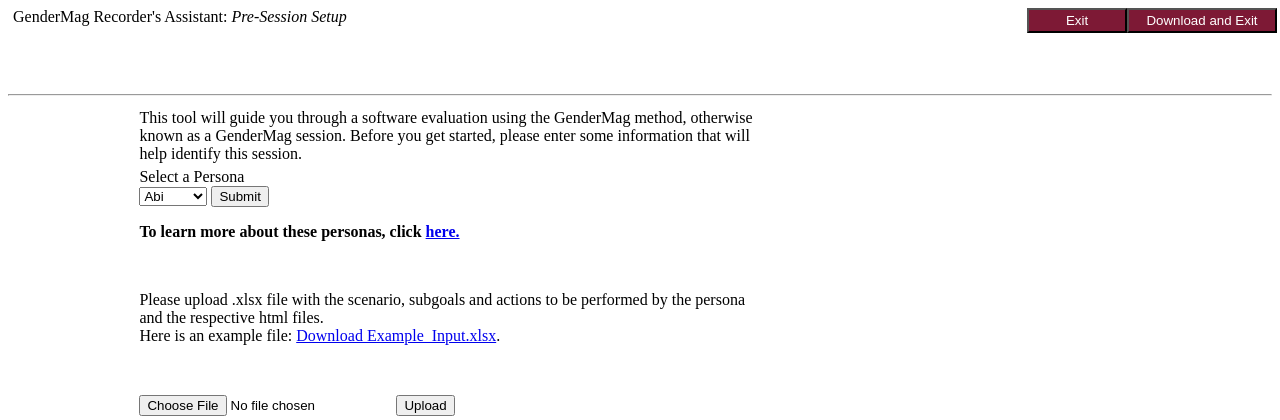
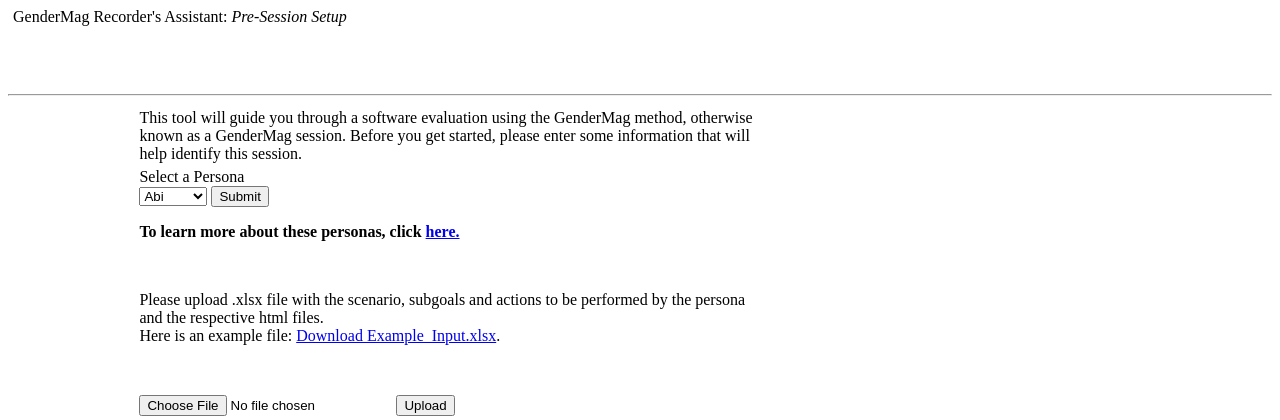
Before and after one commit to Amreeta-18/AID-GUI, a Flask app: page /uploadpage in a window 1280 px wide. Shown: the top 420 px of the page. Run offline with Flask 2, Linux system fonts and the light colour scheme; some libraries are stand-ins or nearby versions.

Commit message:
Clean Code - 1

```diff
--- a/templates/uploadpage.html
+++ b/templates/uploadpage.html
@@ -42,9 +42,9 @@
     </span>
 
 <!-- Download and Exit button-->
-<button id="saveAndExit" style="float:right; width:150px; height:25px;background-color:#7D1935;color:white;">Download and Exit</button>
+<!-- <button id="saveAndExit" style="float:right; width:150px; height:25px;background-color:#7D1935;color:white;">Download and Exit</button> -->
 <!-- Exit without Downloading button-->
-<button id="justExit" style="float:right; width:100px; height:25px;background-color:#7D1935;color:white;">Exit</button>
+<!-- <button id="justExit" style="float:right; width:100px; height:25px;background-color:#7D1935;color:white;">Exit</button> -->
 
 <!-- <button id="viewPersona">View Personas</button> -->
 
@@ -61,7 +61,7 @@
 			<!--button class="moreOrLess" stateVar=0> See more </button-->
 
 		</div>
-
+		<form action="{{ url_for('result') }}" method=post enctype=multipart/form-data>
 <!-- 		<div id="getTeam">
 			<br><label id="teamPrompt">First, enter the name of your development team or project</label><br>
 			<input id="teamInput" type="text" placeholder="ex. Mobile Dev Group">
@@ -109,7 +109,7 @@
  -->
 	<p>Please upload .xlsx file with the scenario, subgoals and actions to be performed by the persona and the respective html files. <br>
 		Here is an example file: <a href="/Example_Input.xlsx" download>Download Example_Input.xlsx</a>.</p><br>
-    <form action="{{ url_for('result') }}" method=post enctype=multipart/form-data>
+
       <p><input type=file name=file>
          <input type=submit value=Upload>
     </form>
```
Also changed, not shown: templates/index.html (renamed from templates/firstpage.html).
